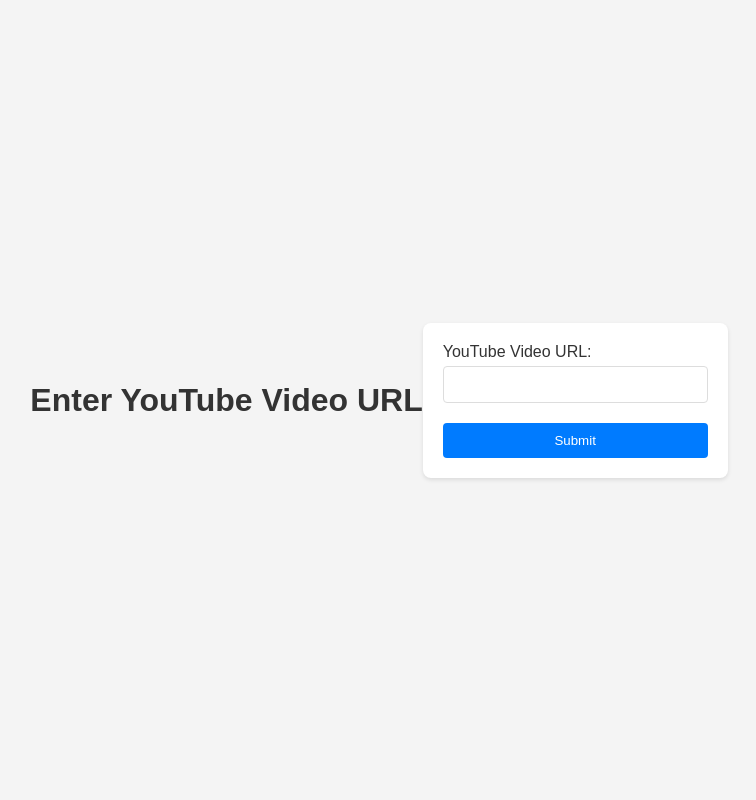
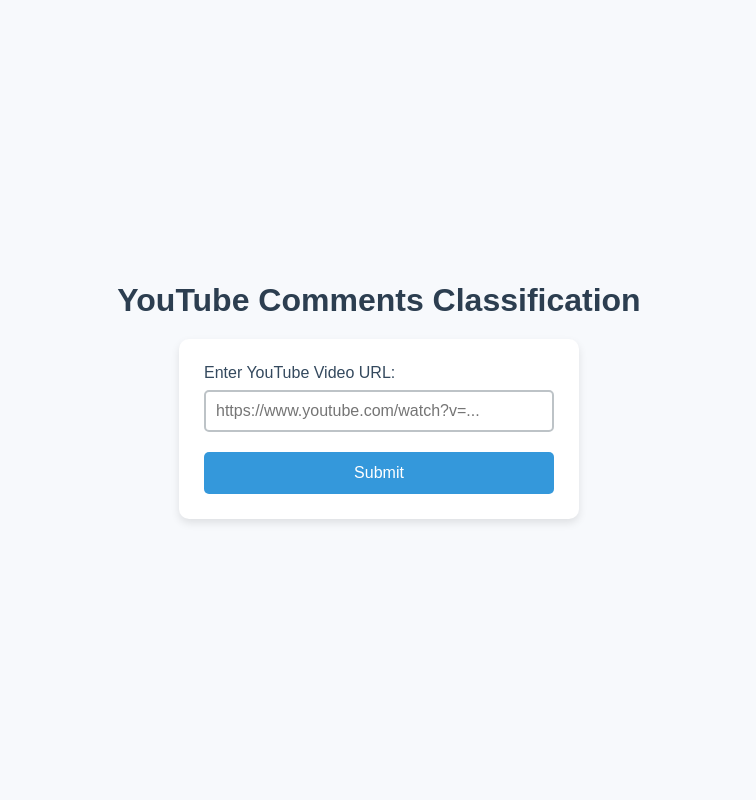
Before and after one commit to ManojKumarKolli/LiveSentiment, a Django app: page / in a window 1280 px wide. Shown: the whole page, without its empty margins (261-1017 px from the left). Run offline with Django 4.2, Linux system fonts and the light colour scheme; parts of the project's set-up code (start-up, migrations or seed data) failed here and were passed over.

Commit message:
home page frontend changed

```diff
--- a/sentifyHub/templates/home.html
+++ b/sentifyHub/templates/home.html
@@ -1,67 +1,100 @@
 <!DOCTYPE html>
-<html>
+<html lang="en">
 <head>
+    <meta charset="UTF-8">
+    <meta name="viewport" content="width=device-width, initial-scale=1.0">
     <title>YouTube Comments Classification</title>
     <style>
+        /* Reset browser default margins and paddings */
+        * {
+            margin: 0;
+            padding: 0;
+            box-sizing: border-box;
+        }
+
         body {
-            font-family: Arial, sans-serif;
-            background-color: #f4f4f4;
+            font-family: 'Arial', sans-serif;
+            background-color: #f7f9fc;
             display: flex;
+            flex-direction: column;
             justify-content: center;
             align-items: center;
             height: 100vh;
             margin: 0;
+            padding: 10px;
+        }
+
+        h1 {
+            color: #2c3e50;
+            font-size: 2rem;
+            text-align: center;
+            margin-bottom: 20px;
         }
 
         form {
-            background: white;
-            padding: 20px;
-            border-radius: 8px;
-            box-shadow: 0 2px 4px rgba(0, 0, 0, 0.1);
-        }
-
-        h1 {
-            color: #333;
-            text-align: center;
+            background-color: #ffffff;
+            padding: 25px;
+            border-radius: 10px;
+            box-shadow: 0 4px 8px rgba(0, 0, 0, 0.1);
+            max-width: 400px;
+            width: 100%;
         }
 
         label {
             display: block;
-            margin-bottom: 5px;
-            color: #333;
+            margin-bottom: 8px;
+            font-size: 1rem;
+            color: #34495e;
         }
 
         input[type="text"] {
             width: 100%;
             padding: 10px;
             margin-bottom: 20px;
-            border: 1px solid #ddd;
-            border-radius: 4px;
-            box-sizing: border-box;
+            border: 2px solid #bdc3c7;
+            border-radius: 5px;
+            font-size: 1rem;
+            transition: border-color 0.3s;
+        }
+
+        input[type="text"]:focus {
+            border-color: #3498db;
+            outline: none;
         }
 
         button {
             width: 100%;
-            padding: 10px;
-            background-color: #007bff;
-            color: white;
+            padding: 12px;
+            background-color: #3498db;
+            color: #ffffff;
             border: none;
-            border-radius: 4px;
+            border-radius: 5px;
+            font-size: 1rem;
             cursor: pointer;
             transition: background-color 0.3s;
         }
 
         button:hover {
-            background-color: #0056b3;
+            background-color: #2980b9;
+        }
+
+        button:active {
+            background-color: #1c5f8c;
+        }
+
+        @media (max-width: 480px) {
+            form {
+                padding: 20px;
+            }
         }
     </style>
 </head>
 <body>
-    <h1>Enter YouTube Video URL</h1>
+    <h1>YouTube Comments Classification</h1>
     <form action="{% url 'classify' %}" method="post">
         {% csrf_token %}
-        <label for="video_url">YouTube Video URL:</label>
-        <input type="text" id="video_url" name="video_url" required>
+        <label for="video_url">Enter YouTube Video URL:</label>
+        <input type="text" id="video_url" name="video_url" placeholder="https://www.youtube.com/watch?v=..." required>
         <button type="submit">Submit</button>
     </form>
 </body>
```
